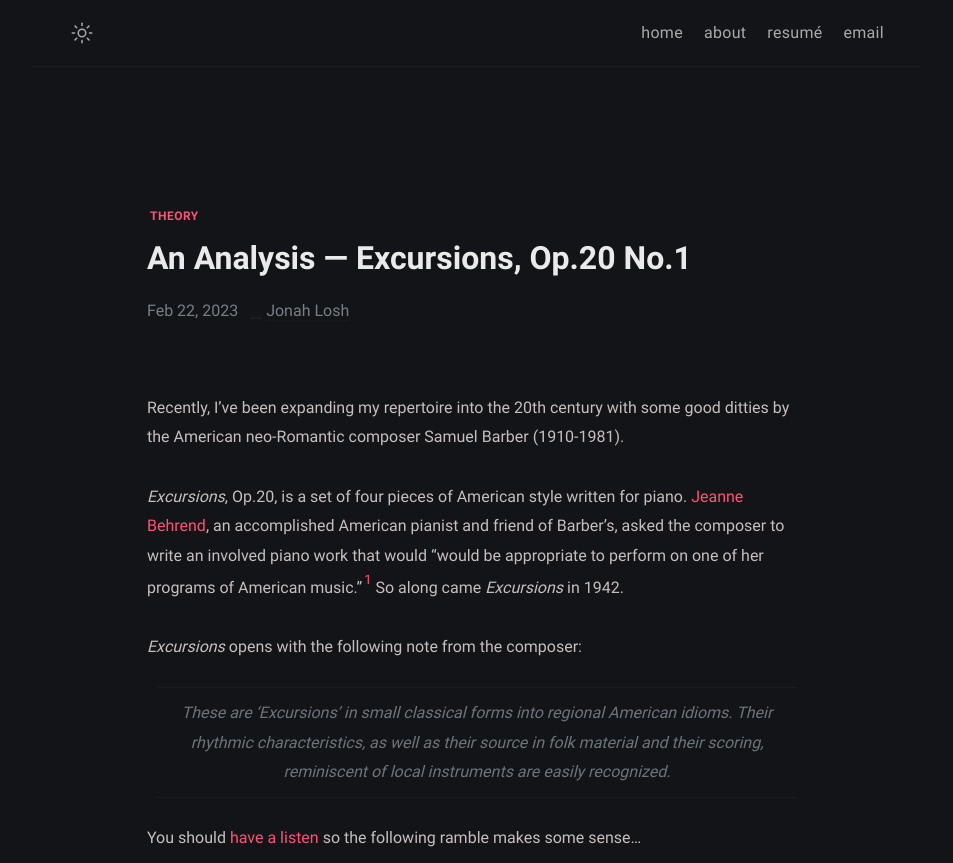
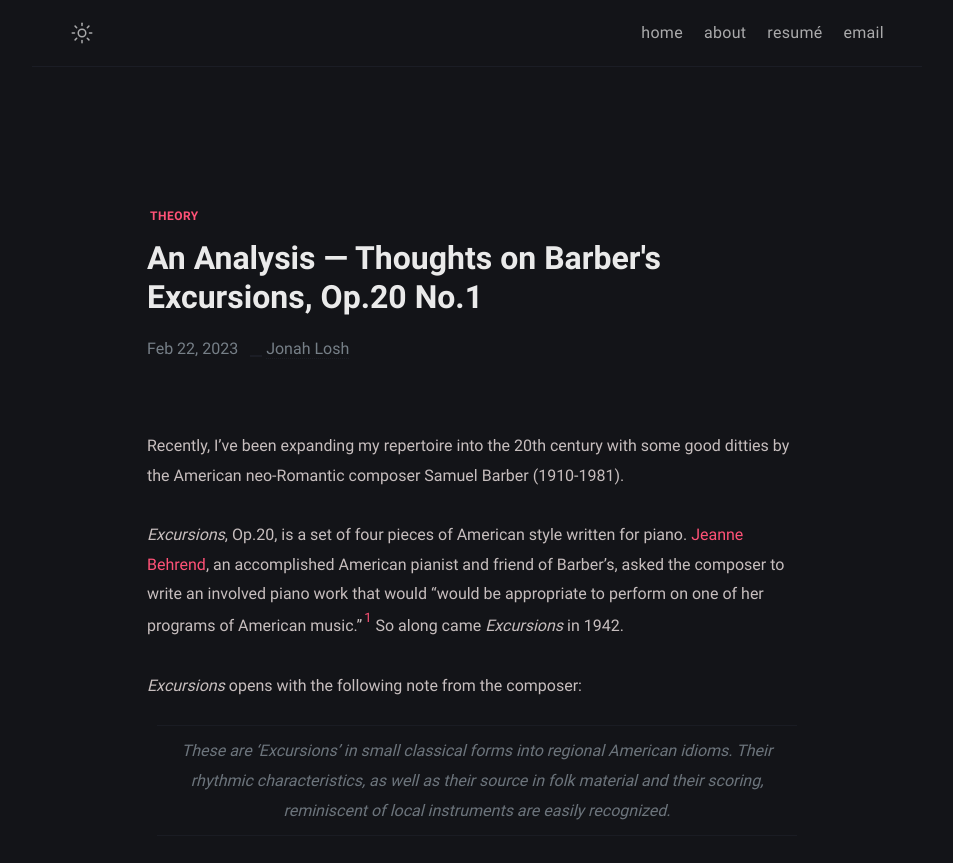
Before and after one commit to atrial-albumen/atrial-albumen.github.io, a Jekyll site: the page built from _posts/2023-02-22-barber-excursion-no1/2023-02-22-barber-excursion-no1.md, in a window 1280 px wide and 900 px high, cut to the strip 0-863 px from the top of the window. Shown: the whole strip, without its empty margins (163-1116 px from the left). Built offline with Jekyll 4.4.1, drawn with Linux system fonts in a browser that asks for light colours; some web fonts are replaced.

Commit message:
Update 2023-02-22-barber-excursion-no1.md

```diff
--- a/_posts/2023-02-22-barber-excursion-no1/2023-02-22-barber-excursion-no1.md
+++ b/_posts/2023-02-22-barber-excursion-no1/2023-02-22-barber-excursion-no1.md
@@ -1,5 +1,5 @@
 ---
-title: An Analysis — Excursions, Op.20 No.1
+title: An Analysis — Thoughts on Barber's Excursions, Op.20 No.1
 date: 2023-02-22 09:45:47
 modified: 2023-02-22 15:43:47 +0s
 tags: [theory]
```
